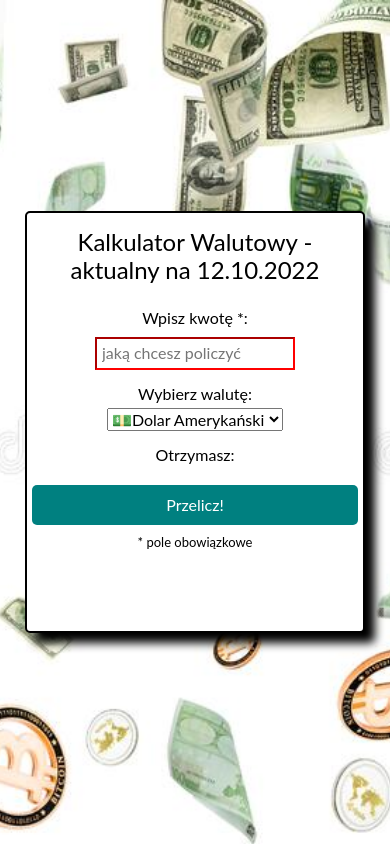
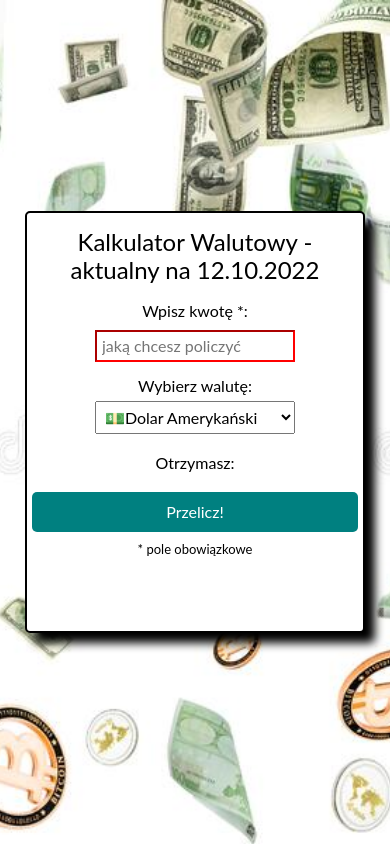
Before and after one commit to adrianSACHA/currency-converter-react, a React (Create React App) app: page / in a window 390 px wide. Built offline with nearby package versions, Linux system fonts and the light colour scheme.

Commit message:
deleted unwanted class name

```diff
--- a/src/Form/style.css
+++ b/src/Form/style.css
@@ -36,16 +36,12 @@
 }
 
 .form__select {
-  margin: 5px;
-}
-
-.select {
   padding: 5px;
   width: 200px;
 }
 
 @media (max-width: 400px) {
-  .select {
+  .form__select {
     margin: 5px 0 10px 0;
   }
 }
```
